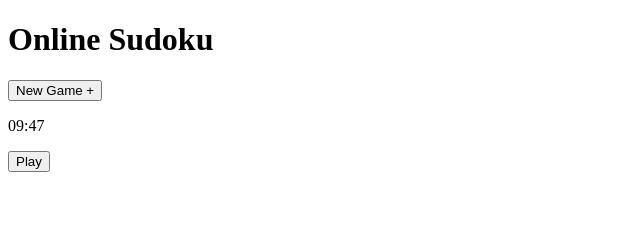
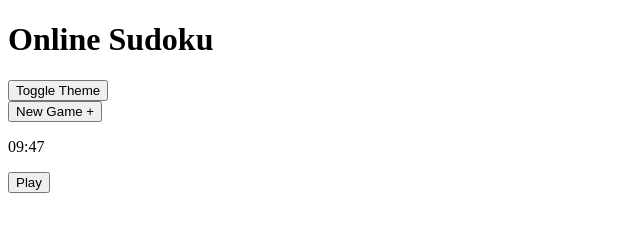
Before and after one commit to semajthomasprimm/js-sudoku, a plain HTML site: page index.html in a window 1280 px wide. Shown: the whole page, without its empty margins (0-640 px from the left). Drawn offline with Linux system fonts and the light colour scheme.

Commit message:
Completed US 1.2.4

```diff
--- a/index.html
+++ b/index.html
@@ -10,7 +10,7 @@
     <div id="nav">
         <div id="app-header">
             <h1>Online Sudoku</h1>
-            <!--Add dark mode toggle-->
+            <button>Toggle Theme</button>
         </div>
         <div id="game-menu">
             <button>New Game +</button>
```
Also changed, not shown: sprint_backlog.txt.
